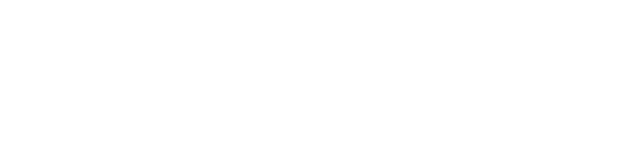
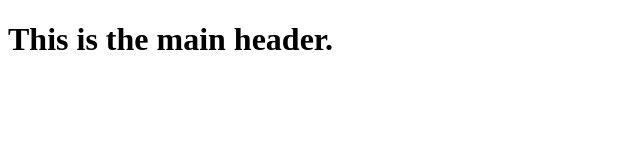
Before and after one commit to RamiSketcher/LearnGit, a plain HTML site: page Index.html in a window 1280 px wide. Shown: the whole page, without its empty margins (0-640 px from the left). Drawn offline with Linux system fonts and the light colour scheme.

Commit message:
adding header into Index.html page

```diff
--- a/Index.html
+++ b/Index.html
@@ -7,6 +7,6 @@
     <title>Document</title>
 </head>
 <body>
-
+    <h1>This is the main header.</h1>
 </body>
 </html>
```
